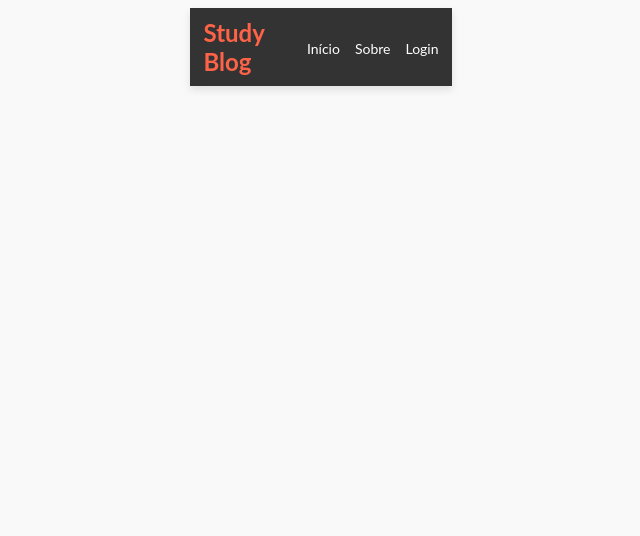
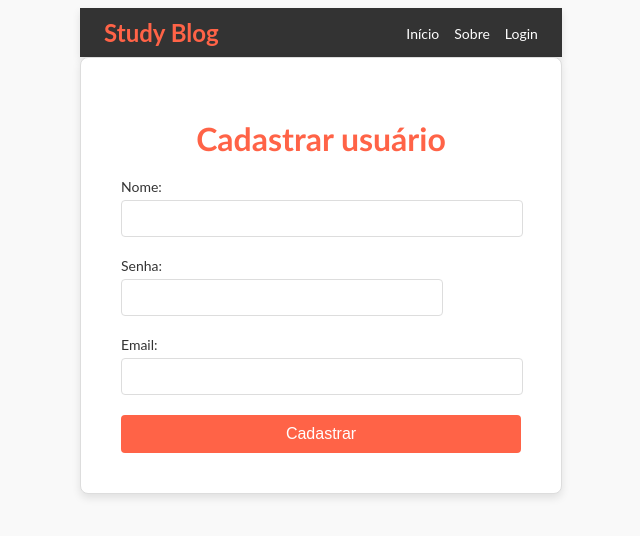
Before and after one commit to Itor-Carlos/frontend-blog, a React (Vite) app: page /cadastrar-usuario in a window 1280 px wide. Shown: the top 536 px of the page, without its empty margins (319-959 px from the left). Built offline with nearby package versions, Linux system fonts and the light colour scheme.

Commit message:
add pag de Cadastro de user

```diff
--- a/src/App.tsx
+++ b/src/App.tsx
@@ -2,6 +2,7 @@ import { BrowserRouter as Router, Routes, Route } from "react-router-dom"
 import { Home } from "./app/pages/Home/Home"
 import { LoginPage } from "./app/pages/Login"
 import { Header } from "./app/components/Header"
+import { CadastroUser } from "./app/pages/CadastroUser"
 
 function App() {
   return (
@@ -10,6 +11,7 @@ function App() {
         <Routes>
             <Route path="/" element={<Home/>}/>
             <Route path="/login" element={<LoginPage/>} />
+            <Route path="/cadastrar-usuario" element={<CadastroUser/>}/>
         </Routes>
      </Router>
   )
--- /dev/null
+++ b/src/app/pages/CadastroUser/index.tsx
@@ -0,0 +1,24 @@
+import { Button } from "../../components/Button";
+import { FormUserContainer } from "./styles";
+
+
+export function CadastroUser(){
+    return (
+        <FormUserContainer>
+            <h1>Cadastrar usuário</h1>
+            <form>
+                <label>Nome:</label>
+                <input type="text"/>
+
+                <label>Senha:</label>
+                <input type="password" className="password"/>
+
+                <label>Email:</label>
+                <input type="email"/>
+
+                <Button label="Cadastrar" />
+
+            </form>
+        </FormUserContainer>
+    )
+}
--- /dev/null
+++ b/src/app/pages/CadastroUser/styles.ts
@@ -0,0 +1,55 @@
+import styled from "styled-components";
+
+
+export const FormUserContainer = styled.div`
+    background-color: #fff;
+    border: 1px solid #ddd;
+    border-radius: 8px;
+    padding: 40px;
+    width: 400px;
+    box-shadow: 0 4px 8px rgba(0, 0, 0, 0.1);
+
+    label{
+        display: block;
+        font-size: 14px;
+        color: #333;
+        text-align: left;
+        margin-bottom: 5px;
+    }
+
+    input{
+        width: calc(100% - 20px);
+        padding: 10px;
+        margin-bottom: 20px;
+        border: 1px solid #ddd;
+        border-radius: 4px;
+    }
+
+    .password{
+        width: calc(100% - 100px);;
+    }
+
+    h1{
+        text-align: center;
+        margin-bottom: 20px;
+        font-size: 32px;
+        color: #ff6347;
+        font-family: 'Gill Sans', 'Gill Sans MT', Calibri, 'Trebuchet MS', sans-serifs;
+    }
+
+    button{
+        width: 100%;
+        padding: 10px;
+        background-color: #ff6347;
+        border: none;
+        border-radius: 4px;
+        color: #fff;
+        font-size: 16px;
+        cursor: pointer;
+    }
+
+    button:hover{
+        background-color: #e55337;
+    }
+
+`
```
